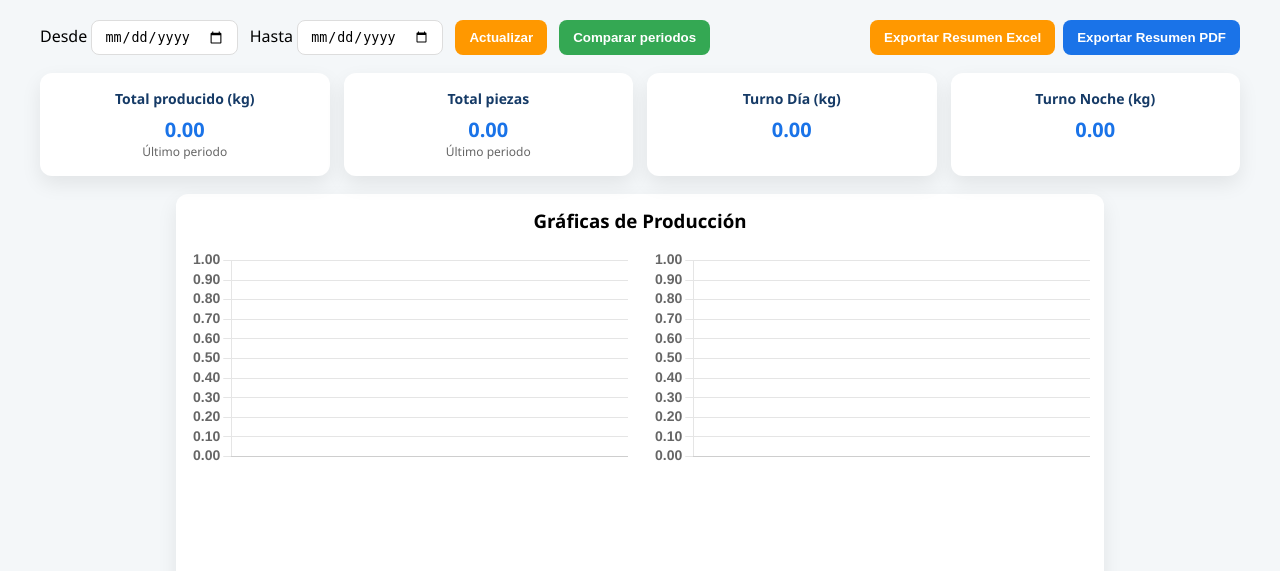
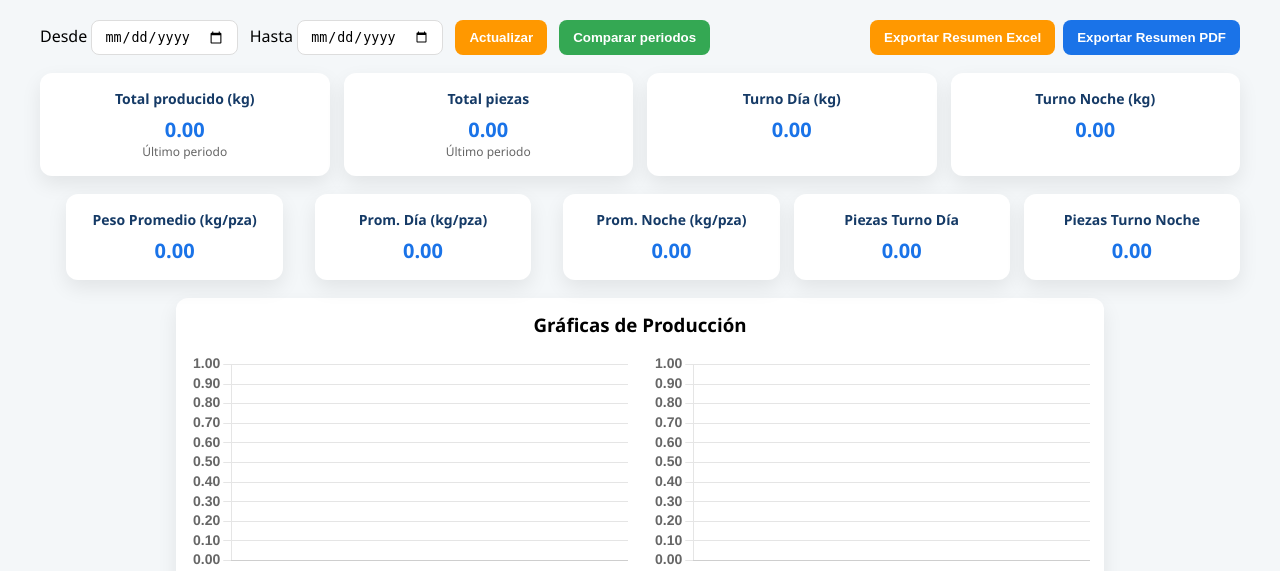
Before and after one commit to Alejandro-Ramirez-Gutierrez/estral_module, a FastAPI app: template templates/fabricacion_mensual.html in a window 1280 px wide. Shown: the part 67-638 px from the top of the page. Run offline with FastAPI, Linux system fonts and the light colour scheme; the template is opened without the code that fills it, so the values that code supplies are empty; some libraries are stand-ins or nearby versions.

Commit message:
se hacen modificaciones en componentes para agregar mas KPIS

```diff
--- a/routers/fabricacion_mensual.py
+++ b/routers/fabricacion_mensual.py
@@ -43,6 +43,7 @@ def direccion_page(request: Request, access_token: str = Cookie(None)):
         "desde": start_default,
         "hasta": end_default
     })
+
 
 # ---------------- API: resumen (agrupado) ----------------
 @router.get("/api/resumen")
@@ -105,18 +106,60 @@ def api_resumen(desde: str = Query(None), hasta: str = Query(None), access_token
     total_kg = sum([float(r["PesoTotal_Kilogramos"]) for r in rows])
     total_piezas = sum([int(r["Piezas"]) for r in rows])
 
+    # --- 🚀 CÁLCULO DE KPIS DE PROMEDIO Y TOTALES POR TURNO 🚀 ---
+    kg_dia = 0
+    piezas_dia = 0
+    kg_noche = 0
+    piezas_noche = 0
+
     resumen = []
     for r in rows:
+        peso_kg = float(r["PesoTotal_Kilogramos"] or 0)
+        piezas = int(r["Piezas"] or 0)
+        turno = r["Turno"]
+
+        if turno == 'Día':
+            kg_dia += peso_kg
+            piezas_dia += piezas
+        else:
+            kg_noche += peso_kg
+            piezas_noche += piezas
+
         resumen.append({
             "DiaTurno": r["DiaTurno"].strftime("%Y-%m-%d") if hasattr(r["DiaTurno"], "strftime") else r["DiaTurno"],
             "Area": r["Area_Produccion"],
-            "Turno": r["Turno"],
+            "Turno": turno,
             "Bloque": r["Bloque_Horas"],
-            "PesoKg": float(r["PesoTotal_Kilogramos"] or 0),
-            "Piezas": int(r["Piezas"] or 0),
+            "PesoKg": peso_kg,
+            "Piezas": piezas,
             "Tipos": r["Tipos_Fabricados"] or ""
         })
-    return {"kpis": {"total_kg": total_kg, "total_piezas": total_piezas}, "resumen": resumen}
+
+    # Calculamos los promedios (cuidando la división entre cero)
+    avg_general = total_kg / total_piezas if total_piezas > 0 else 0
+    avg_dia = kg_dia / piezas_dia if piezas_dia > 0 else 0
+    avg_noche = kg_noche / piezas_noche if piezas_noche > 0 else 0
+
+
+    return {
+        "kpis": {
+            "total_kg": total_kg,
+            "total_piezas": total_piezas,
+
+            # Nuevos KPIS de Peso Promedio
+            "avg_peso_general": round(avg_general, 2),
+            "avg_peso_dia": round(avg_dia, 2),
+            "avg_peso_noche": round(avg_noche, 2),
+
+            # Totales por Turno (Peso y Piezas)
+            "kg_dia": round(kg_dia, 2),
+            "kg_noche": round(kg_noche, 2),
+            "piezas_dia": piezas_dia,
+            "piezas_noche": piezas_noche
+        },
+        "resumen": resumen
+    }
+
 
 # ---------------- API: detalle por bloque/area/dia ----------------
 @router.get("/api/detalle")
--- a/templates/cotizaciones.html
+++ b/templates/cotizaciones.html
@@ -861,8 +861,6 @@ async function cargarRendimientoVendedores() {
 }
 
 
-
-
 fetchMetrics(`${selectAno.value}${selectMes.value}`);
 cargarMetricasAnuales();
 </script>
--- a/templates/fabricacion_mensual.html
+++ b/templates/fabricacion_mensual.html
@@ -101,6 +101,14 @@ body{font-family:"Segoe UI",Tahoma,Geneva,Verdana,sans-serif;background:var(--mu
   <div class="kpi"><h3>Total piezas</h3><p id="kpi-pzas">0</p><div class="small">Último periodo</div></div>
   <div class="kpi"><h3>Turno Día (kg)</h3><p id="kpi-dia">0</p></div>
   <div class="kpi"><h3>Turno Noche (kg)</h3><p id="kpi-noche">0</p></div>
+</div>
+
+<div class="kpi-row" id="kpi-row">
+    <div class="kpi new-kpi"><h3>Peso Promedio (kg/pza)</h3><p id="kpi-avg-general">0.00</p></div>
+  <div class="kpi new-kpi"><h3>Prom. Día (kg/pza)</h3><p id="kpi-avg-dia">0.00</p></div>
+  <div class="kpi new-kpi"><h3>Prom. Noche (kg/pza)</h3><p id="kpi-avg-noche">0.00</p></div>
+  <div class="kpi"><h3>Piezas Turno Día</h3><p id="kpi-pzas-dia">0</p></div>
+  <div class="kpi"><h3>Piezas Turno Noche</h3><p id="kpi-pzas-noche">0</p></div>
 </div>
 
 <!-- GRAFICAS -->
@@ -269,13 +277,29 @@ function fetchResumen(){
 }
 
 function renderKpis(kpis){
-  document.getElementById('kpi-kg').textContent=fnum(kpis.total_kg||0);
-  document.getElementById('kpi-pzas').textContent=fnum(kpis.total_piezas||0);
-  const resumen=window._lastResumen||[];
-  let kgDia=0,kgNoche=0;
-  resumen.forEach(r=>{if(r.Turno==='Día')kgDia+=r.PesoKg;else kgNoche+=r.PesoKg;});
-  document.getElementById('kpi-dia').textContent=fnum(kgDia);
-  document.getElementById('kpi-noche').textContent=fnum(kgNoche);
+    // Aseguramos que los valores sean numéricos, aunque fnum debe manejarlo
+    const safeKpis = kpis || {};
+
+    // 1. KPIS EXISTENTES (Totales Generales)
+    document.getElementById('kpi-kg').textContent = fnum(safeKpis.total_kg || 0);
+    document.getElementById('kpi-pzas').textContent = fnum(safeKpis.total_piezas || 0);
+
+    // 2. KPIS DE TOTALES POR TURNO (Peso y Piezas)
+    // El backend ahora envía kg_dia, kg_noche, piezas_dia y piezas_noche directamente.
+
+    // Peso por Turno (Kg)
+    document.getElementById('kpi-dia').textContent = fnum(safeKpis.kg_dia || 0);
+    document.getElementById('kpi-noche').textContent = fnum(safeKpis.kg_noche || 0);
+
+    // Piezas por Turno (¡Esto era lo que faltaba!)
+    // Asumiendo que tu HTML tiene los IDs 'kpi-pzas-dia' y 'kpi-pzas-noche'
+    document.getElementById('kpi-pzas-dia').textContent = fnum(safeKpis.piezas_dia || 0);
+    document.getElementById('kpi-pzas-noche').textContent = fnum(safeKpis.piezas_noche || 0);
+
+    // 3. KPIS DE PROMEDIO (Peso Promedio por Pieza)
+    document.getElementById('kpi-avg-general').textContent = fnum(safeKpis.avg_peso_general || 0);
+    document.getElementById('kpi-avg-dia').textContent = fnum(safeKpis.avg_peso_dia || 0);
+    document.getElementById('kpi-avg-noche').textContent = fnum(safeKpis.avg_peso_noche || 0);
 }
 
 function renderResumen(rows){
@@ -707,7 +731,6 @@ function renderChartTendenciaMaquinas(data, canvasId) {
 
 
 
-
 function cargarTablaPerfilado(mode) {
     const tbody = document.querySelector('#tabla-detalle tbody');
     const thead = document.querySelector('#tabla-detalle thead tr');
```
